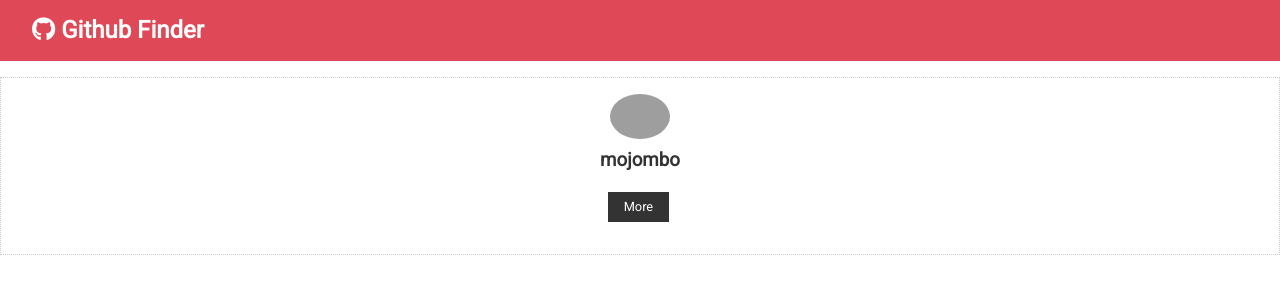
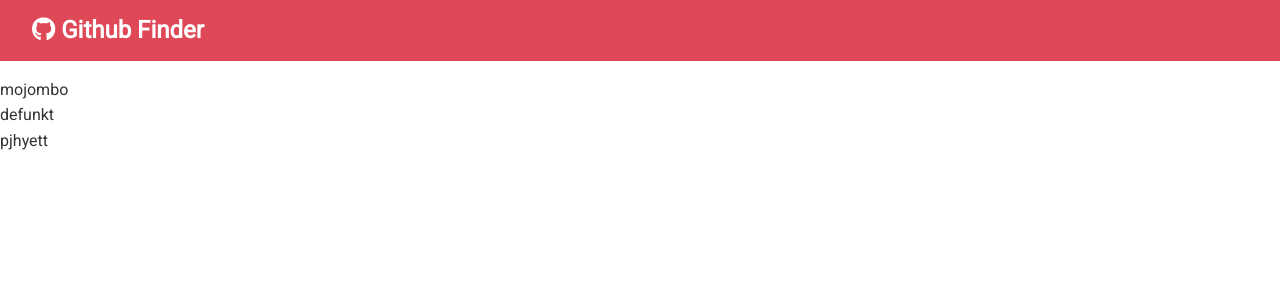
Before and after one commit to BrianLevin/React-Github-Finder, a React (Create React App) app: page / in a window 1280 px wide. Shown: the top 300 px of the page. Built offline with nearby package versions, Linux system fonts and the light colour scheme; grey boxes are pictures that could not be loaded.

Commit message:
created a list of users using the mpa method to get  login and other data

```diff
--- a/src/App.js
+++ b/src/App.js
@@ -1,6 +1,6 @@
 import React,{ Component } from "react";
 import Navbar from './components/layout/Navbar'; // exported from navbar class
-import UserItem from './components/users/UserItem';
+import Users from './components/users/Users';
 import './App.css';
 
 class App  extends Component{
@@ -11,7 +11,7 @@ class App  extends Component{
   return (
     <div className = 'App'>
      <Navbar/>   {/* nav bar props get passed here or they can be overwritten here if you type directly in the navbar */}
-     <UserItem />
+     <Users />
     </div>
   );
 }
--- a/src/components/users/Users.js
+++ b/src/components/users/Users.js
@@ -44,7 +44,9 @@ users: [ {
     render() {
         return (
             <div>
-
+                {this.state.users.map(user => (
+                    <div>{user.login}</div>
+                ))} {/*  a high order array method that takes in a function and will use a call a call back function */}
             </div>
         )
     }
```
